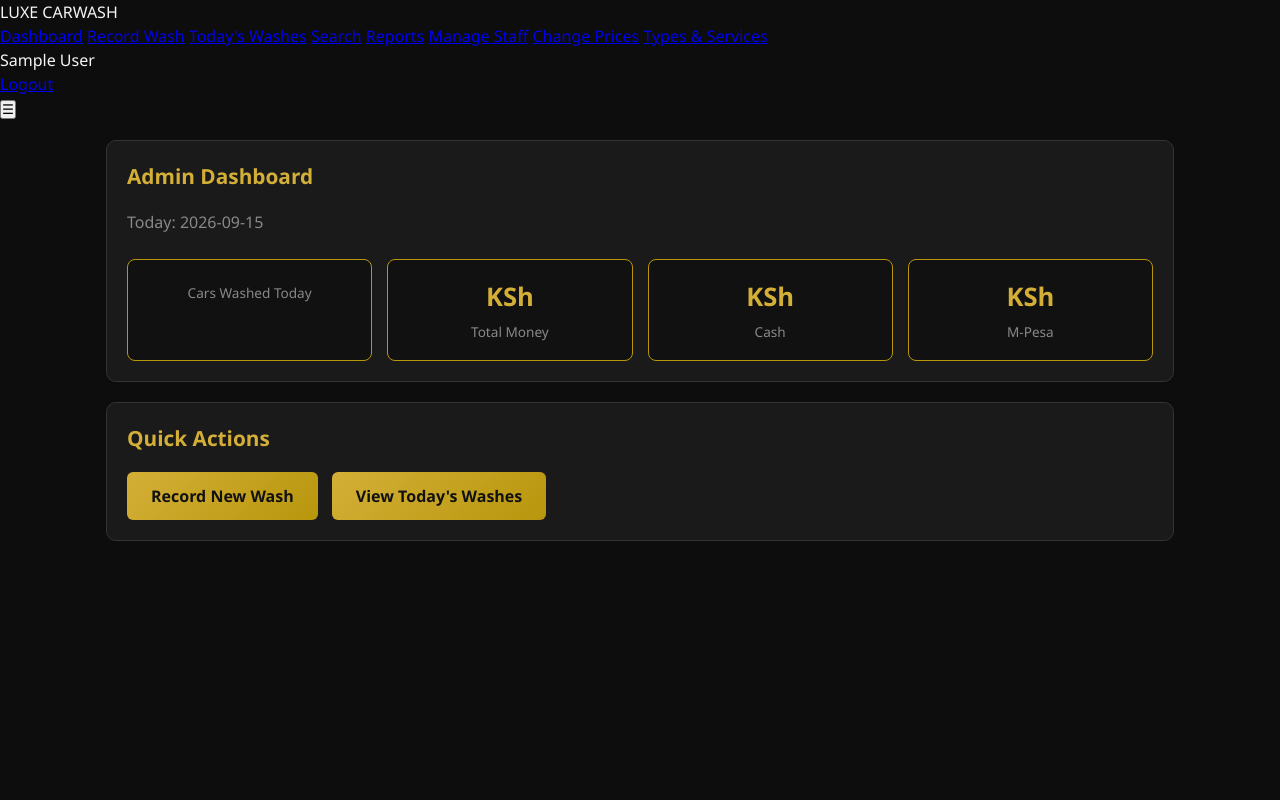
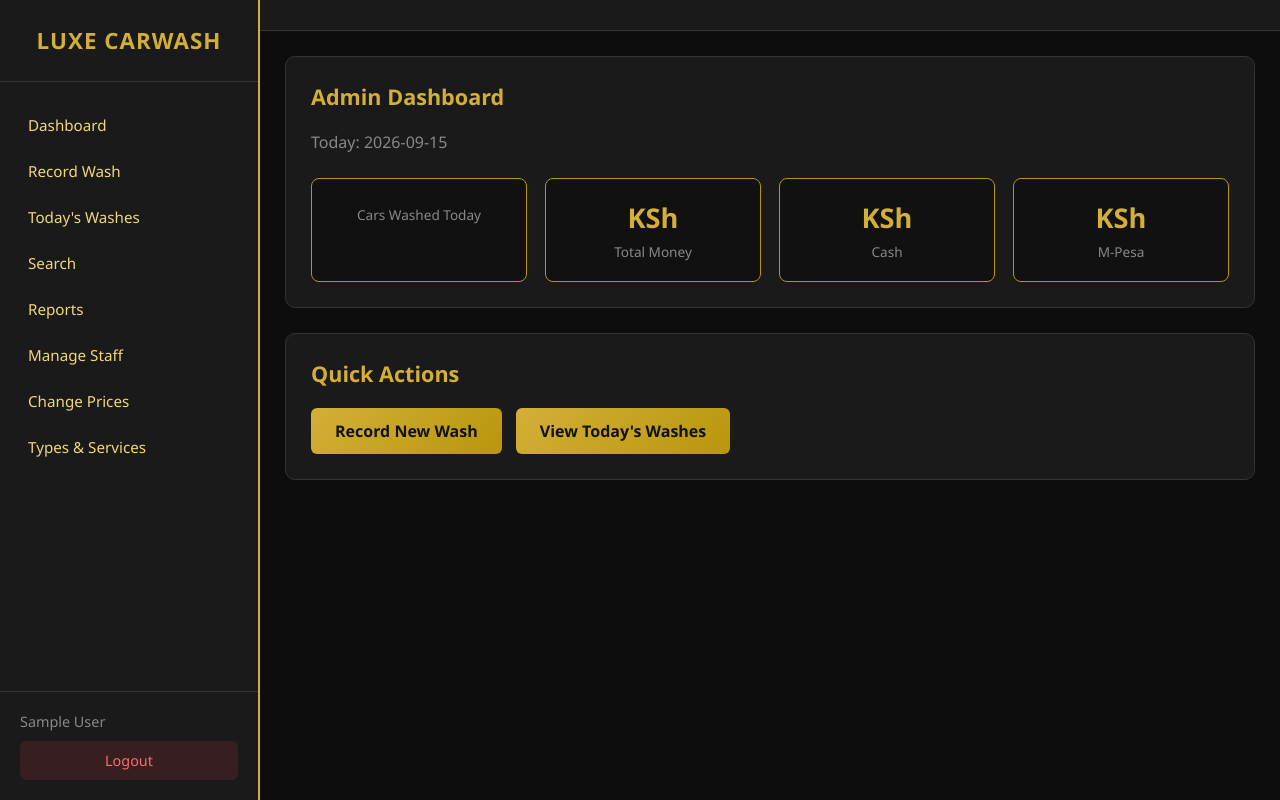
Before and after one commit to Dan150498/luxe-carwash, a Flask app: page /dashboard in a window 1280 px wide. Run offline with Flask 3, Linux system fonts and the light colour scheme; the visitor is signed in with stand-in values (Sample User, id 1); data that the repository does not hold is empty; some libraries are stand-ins or nearby versions.

Commit message:
Add files via upload

```diff
--- a/static/css/style.css
+++ b/static/css/style.css
@@ -6,6 +6,7 @@
     --gold-dark: #b8960c;
     --white: #f5f5f5;
     --gray: #888;
+    --sidebar-width: 260px;
 }
 
 * {
@@ -19,10 +20,123 @@ body {
     background-color: var(--black);
     color: var(--white);
     min-height: 100vh;
-    line-height: 1.5;
 }
 
-/* ===== LOGIN PAGE ===== */
+/* ===== LAYOUT ===== */
+.layout {
+    display: flex;
+    min-height: 100vh;
+}
+
+/* ===== SIDEBAR ===== */
+.sidebar {
+    width: var(--sidebar-width);
+    background: var(--dark);
+    border-right: 2px solid var(--gold);
+    display: flex;
+    flex-direction: column;
+    position: fixed;
+    top: 0;
+    left: 0;
+    height: 100vh;
+    z-index: 1000;
+    transition: transform 0.3s ease;
+}
+
+.sidebar-brand {
+    padding: 25px 20px;
+    font-size: 1.4rem;
+    font-weight: 700;
+    color: var(--gold);
+    letter-spacing: 1px;
+    border-bottom: 1px solid #333;
+    text-align: center;
+}
+
+.sidebar-nav {
+    flex: 1;
+    padding: 20px 0;
+    overflow-y: auto;
+}
+
+.nav-item {
+    display: block;
+    padding: 13px 25px;
+    color: var(--gold-light);
+    text-decoration: none;
+    font-size: 0.95rem;
+    transition: all 0.2s;
+    border-left: 3px solid transparent;
+}
+
+.nav-item:hover {
+    background: rgba(212, 175, 55, 0.1);
+    color: var(--gold);
+    border-left-color: var(--gold);
+}
+
+.sidebar-footer {
+    padding: 20px;
+    border-top: 1px solid #333;
+}
+
+.user-name {
+    color: var(--gray);
+    font-size: 0.9rem;
+    margin-bottom: 10px;
+}
+
+.logout-btn {
+    display: block;
+    text-align: center;
+    padding: 10px;
+    background: rgba(220, 53, 69, 0.15);
+    color: #ff6b6b;
+    text-decoration: none;
+    border-radius: 6px;
+    font-size: 0.9rem;
+}
+
+.logout-btn:hover {
+    background: rgba(220, 53, 69, 0.3);
+}
+
+/* ===== MAIN CONTENT ===== */
+.main-content {
+    flex: 1;
+    margin-left: var(--sidebar-width);
+    min-height: 100vh;
+}
+
+.topbar {
+    background: var(--dark);
+    border-bottom: 1px solid #333;
+    padding: 15px 25px;
+    display: flex;
+    align-items: center;
+    gap: 15px;
+}
+
+.menu-toggle {
+    display: none;
+    background: none;
+    border: none;
+    color: var(--gold);
+    font-size: 1.5rem;
+    cursor: pointer;
+}
+
+.topbar-title {
+    color: var(--gold-light);
+    font-size: 1.1rem;
+}
+
+.content {
+    padding: 25px;
+    max-width: 1200px;
+}
+
+/* ===== LOGIN ===== */
 .login-container {
     display: flex;
     justify-content: center;
@@ -36,7 +150,7 @@ body {
     background: var(--dark);
     border: 2px solid var(--gold);
     border-radius: 12px;
-    padding: 30px 25px;
+    padding: 40px 30px;
     width: 100%;
     max-width: 420px;
     box-shadow: 0 0 30px rgba(212, 175, 55, 0.25);
@@ -45,7 +159,7 @@ body {
 .login-box h1 {
     text-align: center;
     color: var(--gold);
-    font-size: 1.8rem;
+    font-size: 1.9rem;
     margin-bottom: 8px;
     letter-spacing: 2px;
 }
@@ -53,8 +167,7 @@ body {
 .login-box .subtitle {
     text-align: center;
     color: var(--gray);
-    margin-bottom: 25px;
-    font-size: 0.95rem;
+    margin-bottom: 30px;
 }
 
 .form-group {
@@ -97,7 +210,6 @@ body {
     cursor: pointer;
     text-decoration: none;
     text-align: center;
-    transition: transform 0.2s, box-shadow 0.2s;
 }
 
 .btn:hover {
@@ -110,7 +222,7 @@ body {
 }
 
 .alert {
-    padding: 12px;
+    padding: 12px 16px;
     border-radius: 6px;
     margin-bottom: 20px;
     text-align: center;
@@ -134,144 +246,91 @@ body {
     color: #66d9ef;
 }
 
-/* ===== NAVBAR ===== */
-.navbar {
-    background: var(--dark);
-    border-bottom: 2px solid var(--gold);
-    padding: 12px 16px;
-    display: flex;
-    justify-content: space-between;
-    align-items: center;
-    flex-wrap: wrap;
-    gap: 10px;
-}
-
-.navbar .brand {
-    color: var(--gold);
-    font-size: 1.3rem;
-    font-weight: 700;
-    letter-spacing: 1px;
-}
-
-.nav-links {
-    display: flex;
-    flex-wrap: wrap;
-    gap: 8px 14px;
-    align-items: center;
-}
-
-.nav-links a {
-    color: var(--gold-light);
-    text-decoration: none;
-    font-size: 0.9rem;
-}
-
-.nav-links a:hover {
-    color: var(--gold);
-}
-
-/* ===== CONTENT ===== */
-.content {
-    max-width: 1100px;
-    margin: 20px auto;
-    padding: 0 16px;
-}
-
+/* ===== CARDS & STATS ===== */
 .card {
     background: var(--dark);
     border: 1px solid #333;
     border-radius: 10px;
-    padding: 20px;
-    margin-bottom: 20px;
+    padding: 25px;
+    margin-bottom: 25px;
 }
 
 .card h2 {
     color: var(--gold);
-    margin-bottom: 18px;
-    font-size: 1.3rem;
+    margin-bottom: 20px;
+    font-size: 1.35rem;
 }
 
 .stats-grid {
     display: grid;
-    grid-template-columns: repeat(auto-fit, minmax(140px, 1fr));
-    gap: 15px;
+    grid-template-columns: repeat(auto-fit, minmax(160px, 1fr));
+    gap: 18px;
 }
 
 .stat-box {
     background: #111;
     border: 1px solid var(--gold-dark);
     border-radius: 8px;
-    padding: 18px 12px;
+    padding: 20px 15px;
     text-align: center;
 }
 
 .stat-box .number {
-    font-size: 1.6rem;
+    font-size: 1.7rem;
     color: var(--gold);
     font-weight: 700;
 }
 
 .stat-box .label {
     color: var(--gray);
-    margin-top: 5px;
+    margin-top: 6px;
     font-size: 0.85rem;
 }
 
 /* ===== TABLES ===== */
+.table-responsive {
+    overflow-x: auto;
+}
+
 table {
     width: 100%;
     border-collapse: collapse;
-    font-size: 0.9rem;
-}
-
-th, td {
-    padding: 10px 8px;
-    text-align: left;
+    font-size: 0.92rem;
 }
 
 th {
     background: #111;
     color: var(--gold);
+    padding: 12px 10px;
+    text-align: left;
     border-bottom: 1px solid #333;
 }
 
 td {
+    padding: 11px 10px;
     border-bottom: 1px solid #222;
 }
 
-/* Make tables scrollable on mobile */
-.table-responsive {
-    overflow-x: auto;
-    -webkit-overflow-scrolling: touch;
-}
-
-/* ===== MOBILE IMPROVEMENTS ===== */
-@media (max-width: 600px) {
-    .navbar {
-        flex-direction: column;
-        align-items: flex-start;
+/* ===== MOBILE ===== */
+@media (max-width: 768px) {
+    .sidebar {
+        transform: translateX(-100%);
     }
 
-    .nav-links {
-        width: 100%;
-        margin-top: 8px;
+    .sidebar.open {
+        transform: translateX(0);
     }
 
-    .login-box {
-        padding: 25px 18px;
+    .main-content {
+        margin-left: 0;
     }
 
-    .login-box h1 {
-        font-size: 1.5rem;
+    .menu-toggle {
+        display: block;
     }
 
-    .card {
+    .content {
         padding: 16px;
-    }
-
-    .btn {
-        padding: 11px 18px;
-        font-size: 0.95rem;
     }
 
     .stats-grid {
```
